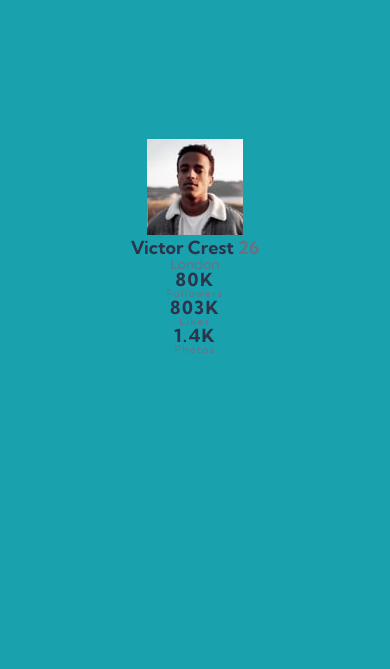
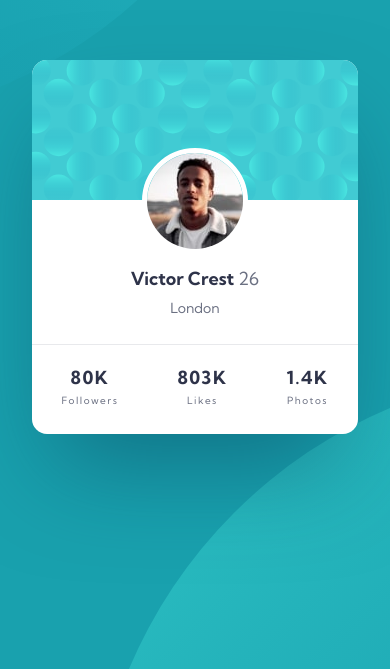
Before and after one commit to dinahbrito/profile-card-component, a plain HTML site: page index.html in a window 390 px wide. Shown: the part 175-844 px from the top of the page. Drawn offline with Linux system fonts and the light colour scheme.

Commit message:
mobile css

```diff
--- a/styles.css
+++ b/styles.css
@@ -16,6 +16,11 @@
 body {
     align-items: center;
     background-color: #19A1AE;
+    background-image: url(./images/bg-pattern-top.svg), url(./images/bg-pattern-bottom.svg);
+    background-position:
+        left -678px top -678px,
+        right -678px bottom -678px;
+    background-repeat: no-repeat;
     display: flex;
     font-family: 'Kumbh Sans', sans-serif;
     height: 100vh;
@@ -26,15 +31,18 @@ body {
 /*------------
   Typography
   ------------*/
+
 h1, b {
     color: #2E3349;
     font-size: 1.125rem;
     font-weight: 700;
     line-height: 1.131rem;
+    margin-bottom: .80rem;
 }
 
 h1 span, p {
     color: #6B7082;
+    font-weight: 400;
 }
 
 p {
@@ -48,3 +56,46 @@ p {
     letter-spacing: .094rem;
     line-height: .63rem;
 }
+
+/*--------
+   Layout
+  --------*/
+
+.card {
+    background-color: #FFFFFF;
+    border-radius: .94rem;
+    box-shadow: 0px 50px 100px -20px rgba(8, 70, 94, 0.504835);
+    height: 23.375rem;
+    overflow: hidden;
+    width: 20.375rem;
+}
+
+.img-top {
+    background-image: url(./images/bg-pattern-card.svg);
+    height: 8.75rem;
+}
+
+.body {
+    border-bottom: 1px solid #E8E9EC;
+    height: 9.06rem;
+}
+
+.body img {
+    border: 5px solid #FFFFFF;
+    border-radius: 50%;
+    margin-top: -3.25rem;
+    margin-bottom: .74rem;
+}
+
+.bottom {
+    display: flex;
+    justify-content: space-around;
+    margin: 24px 0;
+}
+
+/* target only the numbers */
+.col p:first-child{
+    margin-bottom: 9px;
+}
+
+/* width: 21.875rem; */
```
